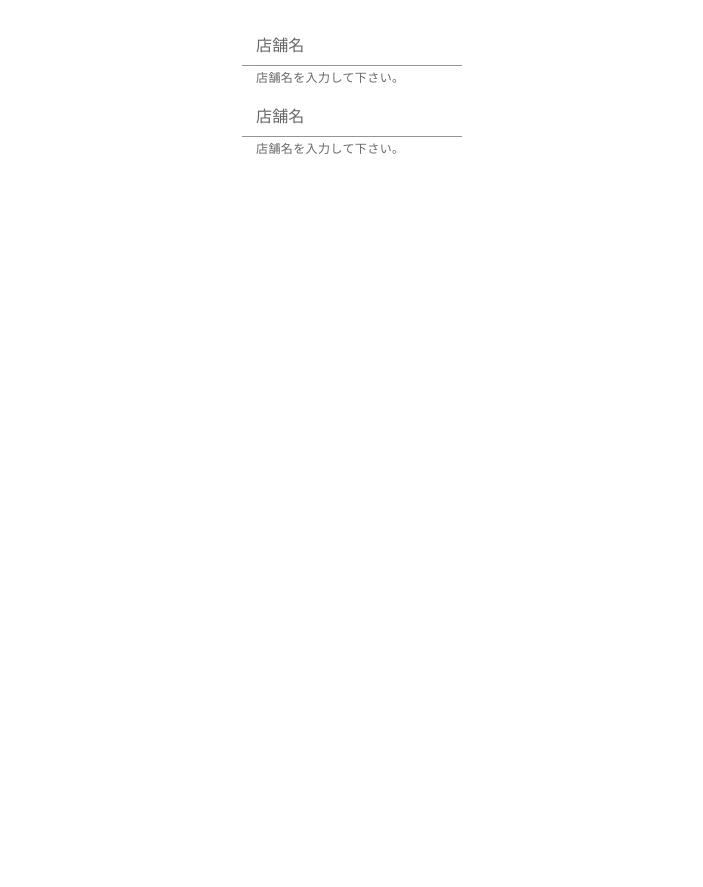
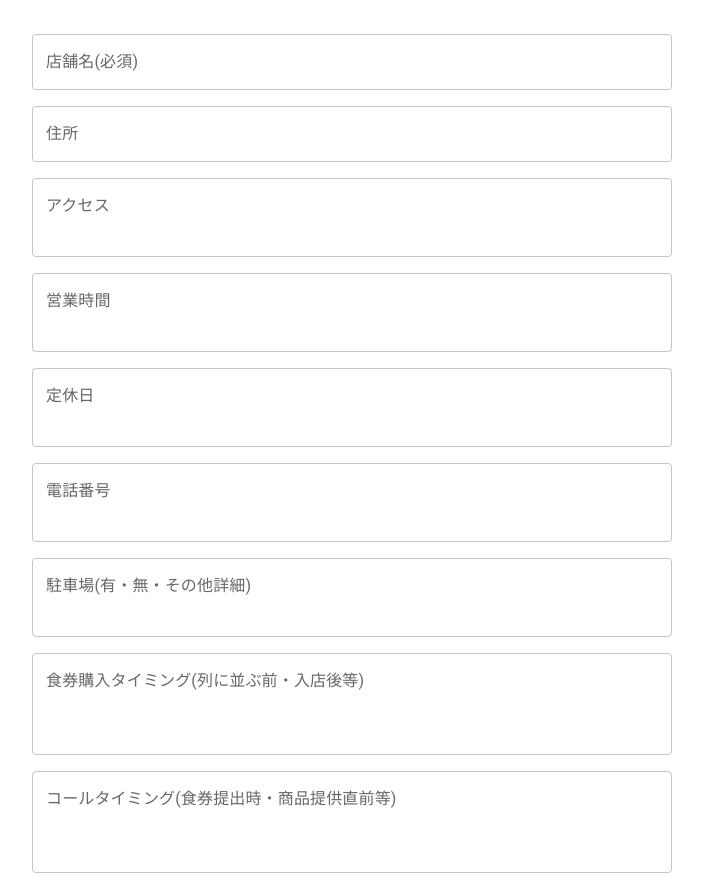
Before and after one commit to YoshihitoIshikawa/Jiroes_portfolio, a Next.js app in the folder front/: page /shops/new in a window 1280 px wide. Shown: the part 118-1005 px from the top of the page, without its empty margins (288-991 px from the left). Before the commit the page ends 800 px from the top, so only its background shows below. Built offline with nearby package versions, Linux system fonts and the light colour scheme; no server answers.

Commit message:
add:shops/new画面の見た目実装
MUIとtailwindを使い入力フォームの見た目を整えた

```diff
--- a/front/pages/shops/new.js
+++ b/front/pages/shops/new.js
@@ -1,23 +1,209 @@
-import FormControl from '@mui/material/FormControl';
-import InputLabel from '@mui/material/InputLabel';
-import Input from '@mui/material/Input';
-import FormHelperText from '@mui/material/FormHelperText';
+import { useForm, Controller } from "react-hook-form";
+import { Box, Button, TextField, Input } from '@mui/material';
+
 
 const NewShop = () => {
+  const { control, handleSubmit, formState: { errors } } = useForm();
+  const onSubmit = (data) => {
+    console.log(data)
+  }
+
   return(
-    <div className="flex justify-center mt-20 mx-10 mb-10">
-      <div className="flex flex-col">
-        <h1 className="text-4xl mb-4">新規店舗登録</h1>
-        <FormControl>
-          <InputLabel htmlFor="name">店舗名</InputLabel>
-          <Input id="name" aria-describedby="name" />
-          <FormHelperText id="name">店舗名を入力して下さい。</FormHelperText>
-        </FormControl>
-        <FormControl>
-          <InputLabel htmlFor="name">店舗名</InputLabel>
-          <Input id="name" aria-describedby="name" />
-          <FormHelperText id="name">店舗名を入力して下さい。</FormHelperText>
-        </FormControl>
+    <div className="flex justify-center mt-20">
+      <div className="sm:w-1/2 flex flex-col justify-center">
+        <h1 className="text-4xl mb-8">新規店舗登録</h1>
+        <Box mb={2}>
+          <Controller
+            name="name"
+            control={control}
+            defaultValue=""
+            rules={{
+              required: { value: true, message: '*店舗名は必須項目です。' }
+            }}
+            render={({ field }) => (
+              <TextField
+                { ...field }
+                label="店舗名(必須)"
+                variant="outlined"
+                fullWidth
+                error={ errors.name ? true : false }
+                helperText={ errors.name?.message }
+              />
+            )}
+          />
+        </Box>
+        <Box mb={2}>
+          <Controller
+            name="address"
+            control={control}
+            defaultValue=""
+            render={({ field }) => (
+              <TextField
+                { ...field }
+                label="住所"
+                variant="outlined"
+                fullWidth
+              />
+            )}
+          />
+        </Box>
+        <Box mb={2}>
+          <Controller
+            name="access"
+            control={control}
+            defaultValue=""
+            render={({ field }) => (
+              <TextField
+                { ...field }
+                label="アクセス"
+                variant="outlined"
+                fullWidth
+                multiline
+                rows={2}
+              />
+            )}
+          />
+        </Box>
+        <Box mb={2}>
+          <Controller
+            name="open_time"
+            control={control}
+            defaultValue=""
+            render={({ field }) => (
+              <TextField
+                { ...field }
+                label="営業時間"
+                variant="outlined"
+                fullWidth
+                multiline
+                rows={2}
+              />
+            )}
+          />
+        </Box>
+        <Box mb={2}>
+          <Controller
+            name="closed_days"
+            control={control}
+            defaultValue=""
+            render={({ field }) => (
+              <TextField
+                { ...field }
+                label="定休日"
+                variant="outlined"
+                fullWidth
+                multiline
+                rows={2}
+              />
+            )}
+          />
+        </Box>
+        <Box mb={2}>
+          <Controller
+            name="phone_number"
+            control={control}
+            defaultValue=""
+            render={({ field }) => (
+              <TextField
+                { ...field }
+                label="電話番号"
+                variant="outlined"
+                fullWidth
+                multiline
+                rows={2}
+              />
+            )}
+          />
+        </Box>
+        <Box mb={2}>
+          <Controller
+            name="parking"
+            control={control}
+            defaultValue=""
+            render={({ field }) => (
+              <TextField
+                { ...field }
+                label="駐車場(有・無・その他詳細)"
+                variant="outlined"
+                fullWidth
+                multiline
+                rows={2}
+              />
+            )}
+          />
+        </Box>
+        <Box mb={2}>
+          <Controller
+            name="when_to_buy_tickets"
+            control={control}
+            defaultValue=""
+            render={({ field }) => (
+              <TextField
+                { ...field }
+                label="食券購入タイミング(列に並ぶ前・入店後等)"
+                variant="outlined"
+                fullWidth
+                multiline
+                rows={3}
+              />
+            )}
+          />
+        </Box>
+        <Box mb={2}>
+          <Controller
+            name="call_timing"
+            control={control}
+            defaultValue=""
+            render={({ field }) => (
+              <TextField
+                { ...field }
+                label="コールタイミング(食券提出時・商品提供直前等)"
+                variant="outlined"
+                fullWidth
+                multiline
+                rows={3}
+              />
+            )}
+          />
+        </Box>
+        <Box mb={2}>
+          <Controller
+            name="prohibited_matters"
+            control={control}
+            defaultValue=""
+            render={({ field }) => (
+              <TextField
+                { ...field }
+                label="禁止事項(マシマシ不可・麺固め不可・特定のルール等)"
+                variant="outlined"
+                fullWidth
+                multiline
+                rows={4}
+              />
+            )}
+          />
+        </Box>
+        <Box mb={2}>
+          <Controller
+            name="remarks"
+            control={control}
+            defaultValue=""
+            render={({ field }) => (
+              <TextField
+                { ...field }
+                label="備考(店舗特有のルール・留意ポイント等)"
+                variant="outlined"
+                fullWidth
+                multiline
+                rows={4}
+              />
+            )}
+          />
+        </Box>
+        <p className="mb-5 text-red-600">{ errors.name?.message }</p>
+        <Button sx={{width: 100, marginBottom: 10}} variant="outlined" type="submit" onClick={handleSubmit(onSubmit)}>
+          送信
+        </Button>
       </div>
     </div>
   )
```
